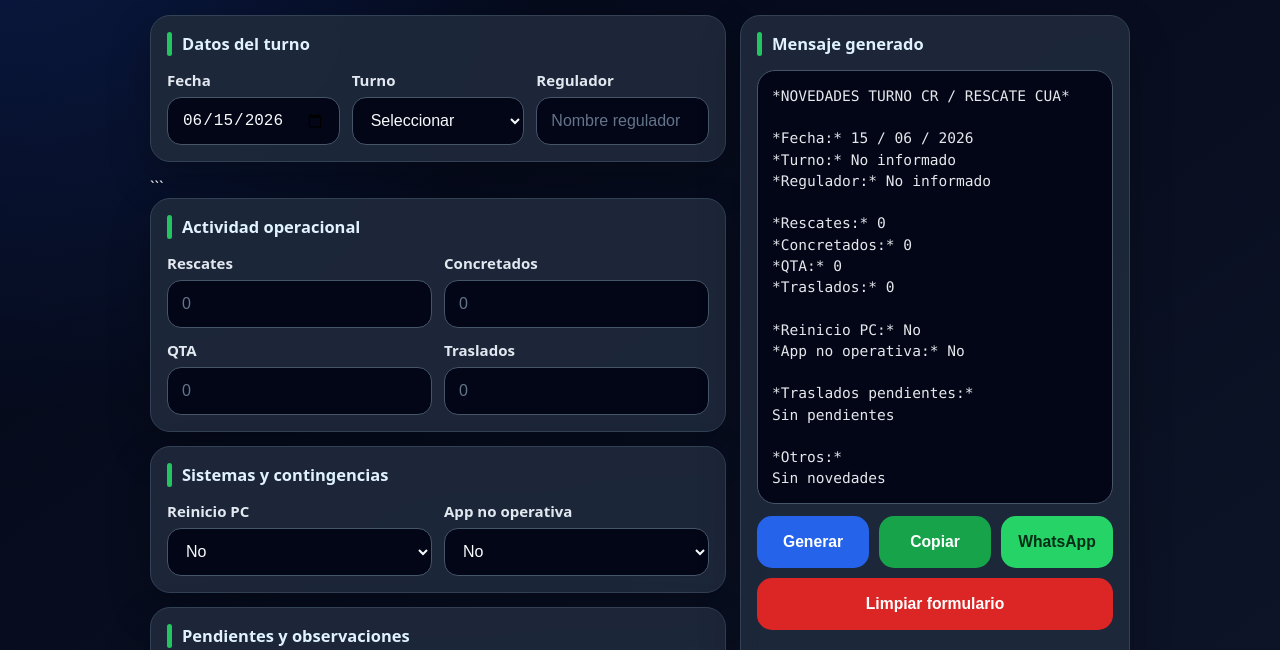
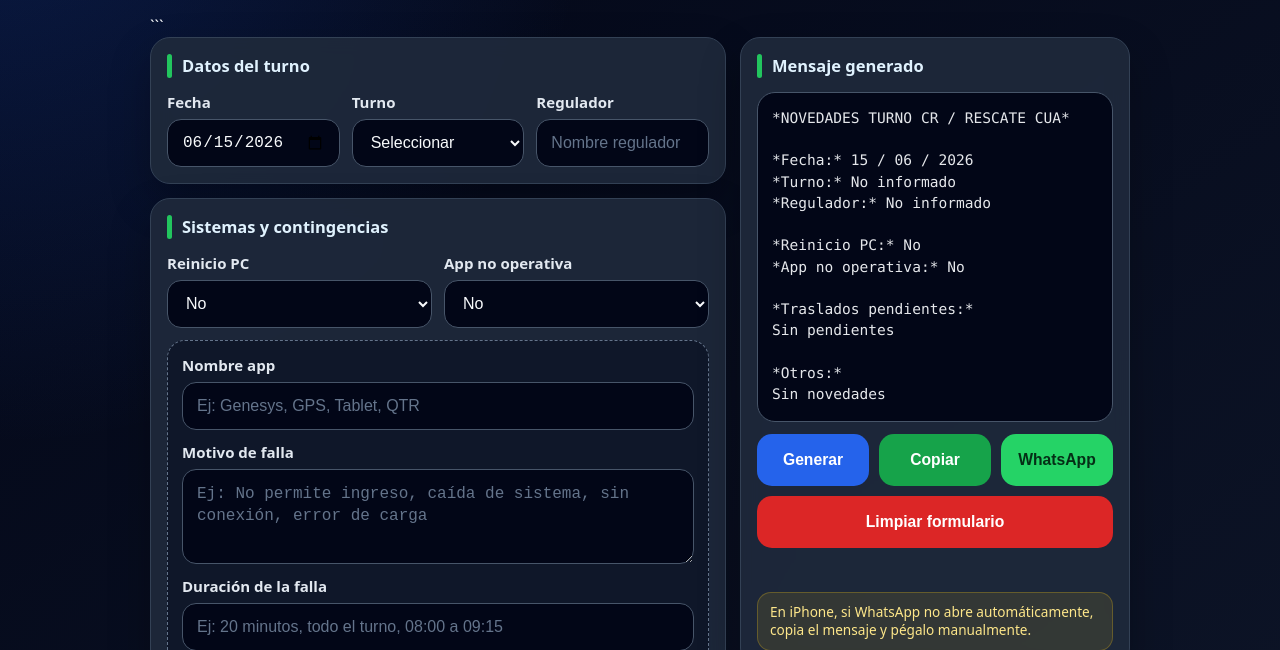
Before and after one commit to Juanjo081624/CR-entrega, a plain HTML site: page index.html in a window 1280 px wide. Shown: the part 150-800 px from the top of the page. Drawn offline with Linux system fonts and the light colour scheme.

Commit message:
Update index.html

````diff
--- a/index.html
+++ b/index.html
@@ -4,69 +4,478 @@
 <head>
   <meta charset="UTF-8" />
   <meta name="viewport" content="width=device-width, initial-scale=1.0" />
+
   <title>Novedades Turno CR / Rescate CUA</title>
   <meta name="description" content="App para generar mensaje WhatsApp con novedades del turno CR / Rescate CUA." />
   <meta name="theme-color" content="#0f172a" />
+
   <link rel="manifest" href="manifest.json" />
+
   <style>
-    :root{--bg:#020617;--bg-secondary:#0f172a;--card:#1e293b;--border:#334155;--text:#f8fafc;--muted:#cbd5e1;--blue:#2563eb;--green:#16a34a;--wa:#25d366;--red:#dc2626;--input:#020617}
-    *{box-sizing:border-box;-webkit-tap-highlight-color:transparent} html{scroll-behavior:smooth}
-    body{margin:0;min-height:100vh;font-family:system-ui,-apple-system,BlinkMacSystemFont,"Segoe UI",sans-serif;background:radial-gradient(circle at top left,rgba(37,99,235,.22),transparent 32%),linear-gradient(145deg,var(--bg),var(--bg-secondary));color:var(--text);padding:16px}
-    .app{width:100%;max-width:980px;margin:0 auto;padding-bottom:40px} header{text-align:center;margin:10px 0 18px}
-    .badge{display:inline-flex;align-items:center;gap:8px;background:rgba(34,197,94,.12);color:#bbf7d0;border:1px solid rgba(34,197,94,.28);padding:7px 12px;border-radius:999px;font-size:13px;margin-bottom:12px}
-    h1{margin:0;font-size:clamp(1.45rem,5vw,2.35rem);line-height:1.12;letter-spacing:-.02em}.subtitle{margin:10px auto 0;max-width:660px;color:var(--muted);font-size:.98rem;line-height:1.45}
-    .layout{display:grid;grid-template-columns:1fr;gap:14px}@media(min-width:900px){.layout{grid-template-columns:minmax(0,1fr) 390px;align-items:start}.sticky{position:sticky;top:16px}}
-    .card{background:rgba(30,41,59,.94);border:1px solid var(--border);border-radius:20px;padding:16px;margin-bottom:14px;box-shadow:0 18px 40px rgba(0,0,0,.26);backdrop-filter:blur(10px)}
-    .section-title{display:flex;align-items:center;gap:10px;margin:0 0 14px;font-size:1.03rem;font-weight:800;color:#e0f2fe}.section-title:before{content:"";display:block;width:5px;height:24px;border-radius:999px;background:#22c55e}
-    .grid{display:grid;grid-template-columns:1fr;gap:12px}@media(min-width:640px){.grid-2{grid-template-columns:repeat(2,minmax(0,1fr))}.grid-3{grid-template-columns:repeat(3,minmax(0,1fr))}}
-    .field{display:flex;flex-direction:column;gap:7px} label{color:#e2e8f0;font-size:.94rem;font-weight:750}
-    input,select,textarea{width:100%;border:1px solid #475569;border-radius:14px;background:var(--input);color:var(--text);padding:13px 14px;font-size:16px;outline:none;min-height:48px}textarea{min-height:95px;resize:vertical;line-height:1.4}input::placeholder,textarea::placeholder{color:#64748b}input:focus,select:focus,textarea:focus{border-color:#22c55e;box-shadow:0 0 0 3px rgba(34,197,94,.18)}
-    .app-issue-box{border:1px dashed #64748b;background:rgba(2,6,23,.44);border-radius:18px;padding:14px;margin-top:12px}.hidden{display:none}.hint{margin:10px 0 0;color:#cbd5e1;font-size:.85rem;line-height:1.35}
-    .preview{min-height:330px;white-space:pre-wrap;overflow-wrap:anywhere;background:#020617;border:1px solid #475569;border-radius:18px;padding:14px;color:#e5e7eb;line-height:1.46;font-size:.91rem;font-family:ui-monospace,SFMono-Regular,Menlo,Monaco,Consolas,"Liberation Mono",monospace}
-    .buttons{display:grid;grid-template-columns:1fr;gap:10px;margin-top:12px}@media(min-width:480px){.buttons{grid-template-columns:repeat(3,1fr)}}button{width:100%;border:0;border-radius:15px;padding:14px 12px;min-height:52px;color:white;font-size:.98rem;font-weight:850;cursor:pointer;transition:transform .08s ease,filter .18s ease}button:active{transform:scale(.98)}button:hover{filter:brightness(1.07)}.btn-generate{background:var(--blue)}.btn-copy{background:var(--green)}.btn-whatsapp{background:var(--wa);color:#052e16}.btn-clear{background:var(--red);margin-top:10px}.status{min-height:22px;margin-top:10px;color:#bbf7d0;text-align:center;font-size:.9rem;font-weight:650}.small-warning{color:#fde68a;background:rgba(250,204,21,.10);border:1px solid rgba(250,204,21,.25);border-radius:14px;padding:10px 12px;font-size:.85rem;line-height:1.35;margin-top:12px}footer{color:#94a3b8;text-align:center;font-size:.78rem;margin-top:20px;line-height:1.4}
+    :root{
+      --bg:#020617;
+      --bg-secondary:#0f172a;
+      --card:#1e293b;
+      --border:#334155;
+      --text:#f8fafc;
+      --muted:#cbd5e1;
+      --blue:#2563eb;
+      --green:#16a34a;
+      --wa:#25d366;
+      --red:#dc2626;
+      --input:#020617;
+    }
+
+    *{
+      box-sizing:border-box;
+      -webkit-tap-highlight-color:transparent;
+    }
+
+    html{
+      scroll-behavior:smooth;
+    }
+
+    body{
+      margin:0;
+      min-height:100vh;
+      font-family:system-ui,-apple-system,BlinkMacSystemFont,"Segoe UI",sans-serif;
+      background:
+        radial-gradient(circle at top left,rgba(37,99,235,.22),transparent 32%),
+        linear-gradient(145deg,var(--bg),var(--bg-secondary));
+      color:var(--text);
+      padding:16px;
+    }
+
+    .app{
+      width:100%;
+      max-width:980px;
+      margin:0 auto;
+      padding-bottom:40px;
+    }
+
+    header{
+      text-align:center;
+      margin:10px 0 18px;
+    }
+
+    .badge{
+      display:inline-flex;
+      align-items:center;
+      gap:8px;
+      background:rgba(34,197,94,.12);
+      color:#bbf7d0;
+      border:1px solid rgba(34,197,94,.28);
+      padding:7px 12px;
+      border-radius:999px;
+      font-size:13px;
+      margin-bottom:12px;
+    }
+
+    h1{
+      margin:0;
+      font-size:clamp(1.45rem,5vw,2.35rem);
+      line-height:1.12;
+      letter-spacing:-.02em;
+    }
+
+    .subtitle{
+      margin:10px auto 0;
+      max-width:660px;
+      color:var(--muted);
+      font-size:.98rem;
+      line-height:1.45;
+    }
+
+    .layout{
+      display:grid;
+      grid-template-columns:1fr;
+      gap:14px;
+    }
+
+    @media(min-width:900px){
+      .layout{
+        grid-template-columns:minmax(0,1fr) 390px;
+        align-items:start;
+      }
+
+      .sticky{
+        position:sticky;
+        top:16px;
+      }
+    }
+
+    .card{
+      background:rgba(30,41,59,.94);
+      border:1px solid var(--border);
+      border-radius:20px;
+      padding:16px;
+      margin-bottom:14px;
+      box-shadow:0 18px 40px rgba(0,0,0,.26);
+      backdrop-filter:blur(10px);
+    }
+
+    .section-title{
+      display:flex;
+      align-items:center;
+      gap:10px;
+      margin:0 0 14px;
+      font-size:1.03rem;
+      font-weight:800;
+      color:#e0f2fe;
+    }
+
+    .section-title:before{
+      content:"";
+      display:block;
+      width:5px;
+      height:24px;
+      border-radius:999px;
+      background:#22c55e;
+    }
+
+    .grid{
+      display:grid;
+      grid-template-columns:1fr;
+      gap:12px;
+    }
+
+    @media(min-width:640px){
+      .grid-2{
+        grid-template-columns:repeat(2,minmax(0,1fr));
+      }
+
+      .grid-3{
+        grid-template-columns:repeat(3,minmax(0,1fr));
+      }
+    }
+
+    .field{
+      display:flex;
+      flex-direction:column;
+      gap:7px;
+    }
+
+    label{
+      color:#e2e8f0;
+      font-size:.94rem;
+      font-weight:750;
+    }
+
+    input,
+    select,
+    textarea{
+      width:100%;
+      border:1px solid #475569;
+      border-radius:14px;
+      background:var(--input);
+      color:var(--text);
+      padding:13px 14px;
+      font-size:16px;
+      outline:none;
+      min-height:48px;
+    }
+
+    textarea{
+      min-height:95px;
+      resize:vertical;
+      line-height:1.4;
+    }
+
+    input::placeholder,
+    textarea::placeholder{
+      color:#64748b;
+    }
+
+    input:focus,
+    select:focus,
+    textarea:focus{
+      border-color:#22c55e;
+      box-shadow:0 0 0 3px rgba(34,197,94,.18);
+    }
+
+    .app-issue-box{
+      border:1px dashed #64748b;
+      background:rgba(2,6,23,.44);
+      border-radius:18px;
+      padding:14px;
+      margin-top:12px;
+    }
+
+    .hint{
+      margin:10px 0 0;
+      color:#cbd5e1;
+      font-size:.85rem;
+      line-height:1.35;
+    }
+
+    .preview{
+      min-height:330px;
+      white-space:pre-wrap;
+      overflow-wrap:anywhere;
+      background:#020617;
+      border:1px solid #475569;
+      border-radius:18px;
+      padding:14px;
+      color:#e5e7eb;
+      line-height:1.46;
+      font-size:.91rem;
+      font-family:ui-monospace,SFMono-Regular,Menlo,Monaco,Consolas,"Liberation Mono",monospace;
+    }
+
+    .buttons{
+      display:grid;
+      grid-template-columns:1fr;
+      gap:10px;
+      margin-top:12px;
+    }
+
+    @media(min-width:480px){
+      .buttons{
+        grid-template-columns:repeat(3,1fr);
+      }
+    }
+
+    button{
+      width:100%;
+      border:0;
+      border-radius:15px;
+      padding:14px 12px;
+      min-height:52px;
+      color:white;
+      font-size:.98rem;
+      font-weight:850;
+      cursor:pointer;
+      transition:transform .08s ease,filter .18s ease;
+    }
+
+    button:active{
+      transform:scale(.98);
+    }
+
+    button:hover{
+      filter:brightness(1.07);
+    }
+
+    .btn-generate{
+      background:var(--blue);
+    }
+
+    .btn-copy{
+      background:var(--green);
+    }
+
+    .btn-whatsapp{
+      background:var(--wa);
+      color:#052e16;
+    }
+
+    .btn-clear{
+      background:var(--red);
+      margin-top:10px;
+    }
+
+    .status{
+      min-height:22px;
+      margin-top:10px;
+      color:#bbf7d0;
+      text-align:center;
+      font-size:.9rem;
+      font-weight:650;
+    }
+
+    .small-warning{
+      color:#fde68a;
+      background:rgba(250,204,21,.10);
+      border:1px solid rgba(250,204,21,.25);
+      border-radius:14px;
+      padding:10px 12px;
+      font-size:.85rem;
+      line-height:1.35;
+      margin-top:12px;
+    }
+
+    footer{
+      color:#94a3b8;
+      text-align:center;
+      font-size:.78rem;
+      margin-top:20px;
+      line-height:1.4;
+    }
   </style>
+
 </head>
+
 <body>
   <main class="app">
-    <header><div class="badge">CR / Rescate CUA · WhatsApp operativo</div><h1>NOVEDADES TURNO CR / RESCATE CUA</h1><p class="subtitle">Completa los campos del turno y genera un mensaje listo para enviar por WhatsApp.</p></header>
-    <div class="layout">
-      <section><form id="shiftForm" autocomplete="off">
-        <div class="card"><h2 class="section-title">Datos del turno</h2><div class="grid grid-3"><div class="field"><label for="fecha">Fecha</label><input id="fecha" type="date"></div><div class="field"><label for="turno">Turno</label><select id="turno"><option value="">Seleccionar</option><option value="Largo">Largo</option><option value="Noche">Noche</option></select></div><div class="field"><label for="regulador">Regulador</label><input id="regulador" type="text" placeholder="Nombre regulador"></div></div></div>
+    <header>
+      <div class="badge">CR / Rescate CUA · WhatsApp operativo</div>
+      <h1>NOVEDADES TURNO CR / RESCATE CUA</h1>
+      <p class="subtitle">
+        Completa los campos del turno y genera un mensaje listo para enviar por WhatsApp.
+      </p>
+    </header>
 
 ```
-    <div class="card"><h2 class="section-title">Actividad operacional</h2><div class="grid grid-2"><div class="field"><label for="rescates">Rescates</label><input id="rescates" type="number" inputmode="numeric" min="0" step="1" placeholder="0"></div><div class="field"><label for="concretados">Concretados</label><input id="concretados" type="number" inputmode="numeric" min="0" step="1" placeholder="0"></div><div class="field"><label for="qta">QTA</label><input id="qta" type="number" inputmode="numeric" min="0" step="1" placeholder="0"></div><div class="field"><label for="traslados">Traslados</label><input id="traslados" type="number" inputmode="numeric" min="0" step="1" placeholder="0"></div></div></div>
+<div class="layout">
+  <section>
+    <form id="shiftForm" autocomplete="off">
 
-    <div class="card"><h2 class="section-title">Sistemas y contingencias</h2><div class="grid grid-2"><div class="field"><label for="reinicioPc">Reinicio PC</label><select id="reinicioPc"><option value="No">No</option><option value="Sí">Sí</option></select></div><div class="field"><label for="appNoOperativa">App no operativa</label><select id="appNoOperativa"><option value="No">No</option><option value="Sí">Sí</option></select></div></div><div id="appIssueBox" class="app-issue-box hidden"><div class="grid"><div class="field"><label for="nombreApp">Nombre app</label><input id="nombreApp" type="text" placeholder="Ej: Genesys, GPS, Tablet, QTR"></div><div class="field"><label for="motivoApp">Motivo de falla</label><textarea id="motivoApp" placeholder="Ej: No permite ingreso, caída de sistema, sin conexión, error de carga"></textarea></div><div class="field"><label for="duracionApp">Duración de la falla</label><input id="duracionApp" type="text" placeholder="Ej: 20 minutos, todo el turno, 08:00 a 09:15"></div></div><p class="hint">Estos campos se agregan al mensaje solo si “App no operativa” está marcado como “Sí”.</p></div></div>
+      <div class="card">
+        <h2 class="section-title">Datos del turno</h2>
 
-    <div class="card"><h2 class="section-title">Pendientes y observaciones</h2><div class="grid"><div class="field"><label for="pendientes">Traslados pendientes</label><textarea id="pendientes" placeholder="Detalle de traslados pendientes o Sin pendientes"></textarea></div><div class="field"><label for="otros">Otros</label><textarea id="otros" placeholder="Otras novedades relevantes o Sin novedades"></textarea></div></div></div>
-  </form></section>
+        <div class="grid grid-3">
+          <div class="field">
+            <label for="fecha">Fecha</label>
+            <input id="fecha" type="date">
+          </div>
 
-  <aside class="sticky"><div class="card"><h2 class="section-title">Mensaje generado</h2><div id="preview" class="preview" aria-live="polite"></div><div class="buttons"><button type="button" class="btn-generate" id="generateBtn">Generar</button><button type="button" class="btn-copy" id="copyBtn">Copiar</button><button type="button" class="btn-whatsapp" id="whatsappBtn">WhatsApp</button></div><button type="button" class="btn-clear" id="clearBtn">Limpiar formulario</button><div id="status" class="status"></div><div class="small-warning">En iPhone, si WhatsApp no abre automáticamente, copia el mensaje y pégalo manualmente. Sí, incluso en 2026 seguimos haciendo rituales.</div></div></aside>
-</div><footer>Rescate Clínica Universidad de los Andes · Formato operativo de novedades de turno</footer>
+          <div class="field">
+            <label for="turno">Turno</label>
+            <select id="turno">
+              <option value="">Seleccionar</option>
+              <option value="Largo">Largo</option>
+              <option value="Noche">Noche</option>
+            </select>
+          </div>
+
+          <div class="field">
+            <label for="regulador">Regulador</label>
+            <input id="regulador" type="text" placeholder="Nombre regulador">
+          </div>
+        </div>
+      </div>
+
+      <div class="card">
+        <h2 class="section-title">Sistemas y contingencias</h2>
+
+        <div class="grid grid-2">
+          <div class="field">
+            <label for="reinicioPc">Reinicio PC</label>
+            <select id="reinicioPc">
+              <option value="No">No</option>
+              <option value="Sí">Sí</option>
+            </select>
+          </div>
+
+          <div class="field">
+            <label for="appNoOperativa">App no operativa</label>
+            <select id="appNoOperativa">
+              <option value="No">No</option>
+              <option value="Sí">Sí</option>
+            </select>
+          </div>
+        </div>
+
+        <div id="appIssueBox" class="app-issue-box">
+          <div class="grid">
+            <div class="field">
+              <label for="nombreApp">Nombre app</label>
+              <input id="nombreApp" type="text" placeholder="Ej: Genesys, GPS, Tablet, QTR">
+            </div>
+
+            <div class="field">
+              <label for="motivoApp">Motivo de falla</label>
+              <textarea id="motivoApp" placeholder="Ej: No permite ingreso, caída de sistema, sin conexión, error de carga"></textarea>
+            </div>
+
+            <div class="field">
+              <label for="duracionApp">Duración de la falla</label>
+              <input id="duracionApp" type="text" placeholder="Ej: 20 minutos, todo el turno, 08:00 a 09:15">
+            </div>
+          </div>
+
+          <p class="hint">
+            Completa estos campos si hubo una app no operativa. Se agregarán al mensaje solo si seleccionas “Sí”.
+          </p>
+        </div>
+      </div>
+
+      <div class="card">
+        <h2 class="section-title">Pendientes y observaciones</h2>
+
+        <div class="grid">
+          <div class="field">
+            <label for="pendientes">Traslados pendientes</label>
+            <textarea id="pendientes" placeholder="Detalle de traslados pendientes o Sin pendientes"></textarea>
+          </div>
+
+          <div class="field">
+            <label for="otros">Otros</label>
+            <textarea id="otros" placeholder="Otras novedades relevantes o Sin novedades"></textarea>
+          </div>
+        </div>
+      </div>
+
+    </form>
+  </section>
+
+  <aside class="sticky">
+    <div class="card">
+      <h2 class="section-title">Mensaje generado</h2>
+
+      <div id="preview" class="preview" aria-live="polite"></div>
+
+      <div class="buttons">
+        <button type="button" class="btn-generate" id="generateBtn">Generar</button>
+        <button type="button" class="btn-copy" id="copyBtn">Copiar</button>
+        <button type="button" class="btn-whatsapp" id="whatsappBtn">WhatsApp</button>
+      </div>
+
+      <button type="button" class="btn-clear" id="clearBtn">Limpiar formulario</button>
+
+      <div id="status" class="status"></div>
+
+      <div class="small-warning">
+        En iPhone, si WhatsApp no abre automáticamente, copia el mensaje y pégalo manualmente.
+      </div>
+    </div>
+  </aside>
+</div>
+
+<footer>
+  Rescate Clínica Universidad de los Andes · Formato operativo de novedades de turno
+</footer>
 ```
 
   </main>
 
   <script>
-    const form=document.getElementById('shiftForm'),preview=document.getElementById('preview'),statusBox=document.getElementById('status'),appNoOperativa=document.getElementById('appNoOperativa'),appIssueBox=document.getElementById('appIssueBox');
+    const form=document.getElementById('shiftForm');
+    const preview=document.getElementById('preview');
+    const statusBox=document.getElementById('status');
+    const appNoOperativa=document.getElementById('appNoOperativa');
+
     let currentMessage='';
 
-    function setStatus(t){statusBox.textContent=t;if(t){clearTimeout(setStatus.timer);setStatus.timer=setTimeout(()=>statusBox.textContent='',2800)}}
+    function setStatus(t){
+      statusBox.textContent=t;
+      if(t){
+        clearTimeout(setStatus.timer);
+        setStatus.timer=setTimeout(()=>statusBox.textContent='',2800);
+      }
+    }
 
-    function setToday(){const f=document.getElementById('fecha');if(!f.value){const d=new Date();f.value=`${d.getFullYear()}-${String(d.getMonth()+1).padStart(2,'0')}-${String(d.getDate()).padStart(2,'0')}`}}
+    function setToday(){
+      const f=document.getElementById('fecha');
+      if(!f.value){
+        const d=new Date();
+        f.value=`${d.getFullYear()}-${String(d.getMonth()+1).padStart(2,'0')}-${String(d.getDate()).padStart(2,'0')}`;
+      }
+    }
 
-    function formatDate(v){if(!v)return'___ / ___ / _____';const [y,m,d]=v.split('-');return y&&m&&d?`${d} / ${m} / ${y}`:v}
+    function formatDate(v){
+      if(!v)return'___ / ___ / _____';
+      const [y,m,d]=v.split('-');
+      return y&&m&&d?`${d} / ${m} / ${y}`:v;
+    }
 
-    function getValue(id,f=''){const e=document.getElementById(id);const v=String((e&&e.value)||'').trim();return v||f}
-
-    function getNumber(id){const v=getValue(id,'');if(v==='')return'0';const n=Number(v);return Number.isNaN(n)||n<0?'0':String(Math.floor(n))}
-
-    function preventAllNegativeNumbers(){document.querySelectorAll('input[type="number"]').forEach(i=>{if(Number(i.value)<0)i.value='0'})}
-
-    function toggleAppIssueFields(){appIssueBox.classList.toggle('hidden',appNoOperativa.value!=='Sí')}
+    function getValue(id,f=''){
+      const e=document.getElementById(id);
+      const v=String((e&&e.value)||'').trim();
+      return v||f;
+    }
 
     function generateMessage(showStatus=true){
-      preventAllNegativeNumbers();
       const app=getValue('appNoOperativa','No');
 
       let msg=`*NOVEDADES TURNO CR / RESCATE CUA*
@@ -74,11 +483,6 @@
 *Fecha:* ${formatDate(getValue('fecha'))}
 *Turno:* ${getValue('turno','No informado')}
 *Regulador:* ${getValue('regulador','No informado')}
-
-*Rescates:* ${getNumber('rescates')}
-*Concretados:* ${getNumber('concretados')}
-*QTA:* ${getNumber('qta')}
-*Traslados:* ${getNumber('traslados')}
 
 *Reinicio PC:* ${getValue('reinicioPc','No')}
 *App no operativa:* ${app}`;
@@ -100,22 +504,28 @@ ${getValue('otros','Sin novedades')}`;
 
       currentMessage=msg;
       preview.textContent=msg;
-      if(showStatus)setStatus('Mensaje generado.');
+
+      if(showStatus){
+        setStatus('Mensaje generado.');
+      }
+
       return msg;
     }
 
     async function copyMessage(){
       const msg=currentMessage||generateMessage(false);
+
       try{
         if(navigator.clipboard&&window.isSecureContext){
-          await navigator.clipboard.writeText(msg)
+          await navigator.clipboard.writeText(msg);
         }else{
-          fallbackCopy(msg)
+          fallbackCopy(msg);
         }
-        setStatus('Mensaje copiado.')
+
+        setStatus('Mensaje copiado.');
       }catch(e){
         fallbackCopy(msg);
-        setStatus('Mensaje copiado.')
+        setStatus('Mensaje copiado.');
       }
     }
 
@@ -128,41 +538,53 @@ ${getValue('otros','Sin novedades')}`;
       document.body.appendChild(t);
       t.select();
       document.execCommand('copy');
-      document.body.removeChild(t)
+      document.body.removeChild(t);
     }
 
     function openWhatsApp(){
       const msg=currentMessage||generateMessage(false);
       window.open(`https://wa.me/?text=${encodeURIComponent(msg)}`,'_blank','noopener,noreferrer');
-      setStatus('Abriendo WhatsApp.')
+      setStatus('Abriendo WhatsApp.');
     }
 
     function clearForm(){
       form.reset();
+
       document.getElementById('reinicioPc').value='No';
       document.getElementById('appNoOperativa').value='No';
-      ['nombreApp','motivoApp','duracionApp','pendientes','otros'].forEach(id=>document.getElementById(id).value='');
+
+      ['nombreApp','motivoApp','duracionApp','pendientes','otros'].forEach(id=>{
+        document.getElementById(id).value='';
+      });
+
       setToday();
-      toggleAppIssueFields();
       generateMessage(false);
       setStatus('Formulario limpio.');
-      window.scrollTo({top:0,behavior:'smooth'})
+      window.scrollTo({top:0,behavior:'smooth'});
     }
 
     function registerSW(){
       if('serviceWorker'in navigator){
-        window.addEventListener('load',()=>navigator.serviceWorker.register('./service-worker.js').catch(()=>{}))
+        window.addEventListener('load',()=>{
+          navigator.serviceWorker.register('./service-worker.js').catch(()=>{});
+        });
       }
     }
 
-    appNoOperativa.addEventListener('change',()=>{toggleAppIssueFields();generateMessage(false)});
+    appNoOperativa.addEventListener('change',()=>generateMessage(false));
     form.addEventListener('input',()=>generateMessage(false));
     form.addEventListener('change',()=>generateMessage(false));
+
     document.getElementById('generateBtn').addEventListener('click',()=>generateMessage(true));
     document.getElementById('copyBtn').addEventListener('click',copyMessage);
     document.getElementById('whatsappBtn').addEventListener('click',openWhatsApp);
     document.getElementById('clearBtn').addEventListener('click',clearForm);
-    document.addEventListener('DOMContentLoaded',()=>{setToday();toggleAppIssueFields();generateMessage(false);registerSW()});
+
+    document.addEventListener('DOMContentLoaded',()=>{
+      setToday();
+      generateMessage(false);
+      registerSW();
+    });
   </script>
 
 </body>
````
